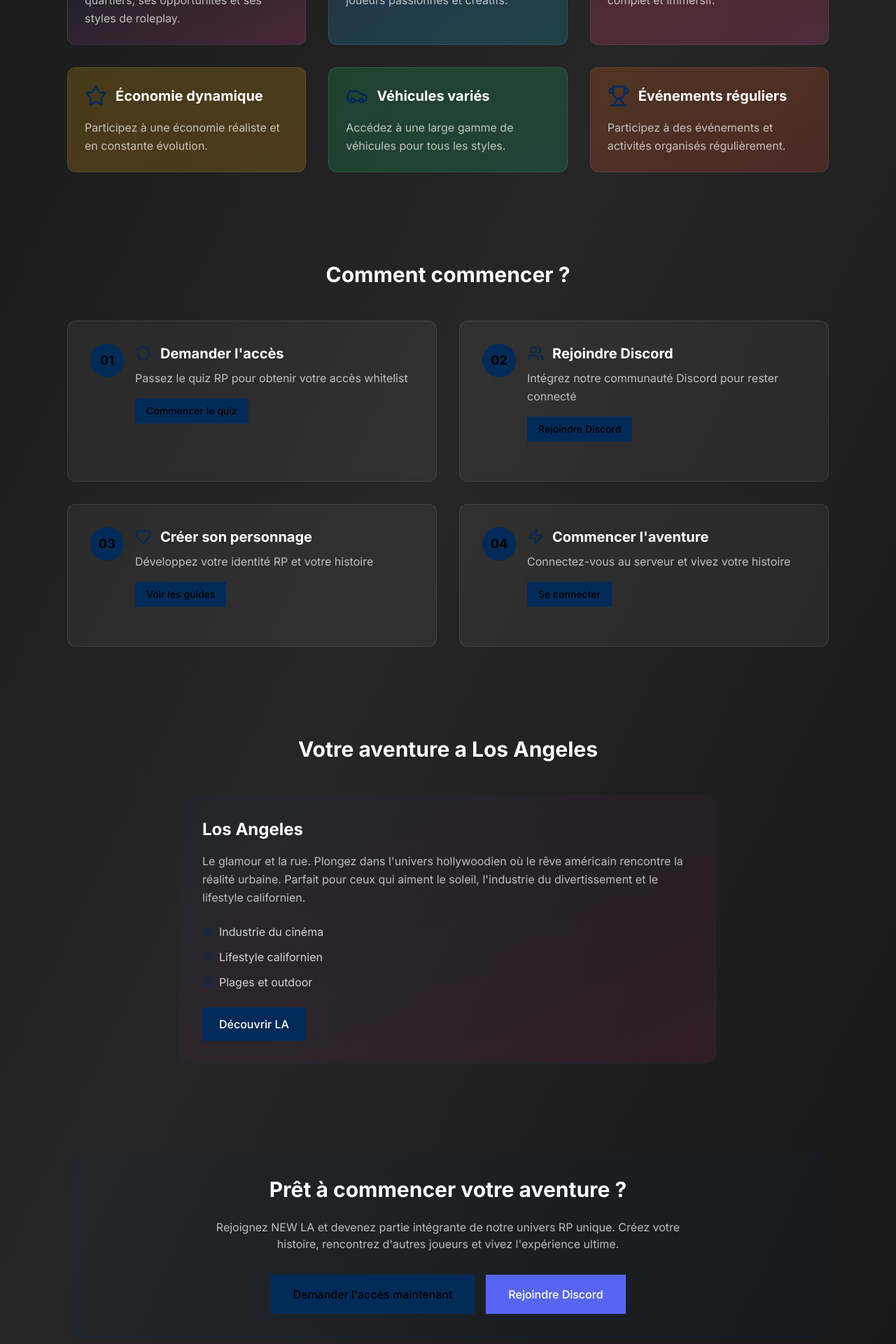
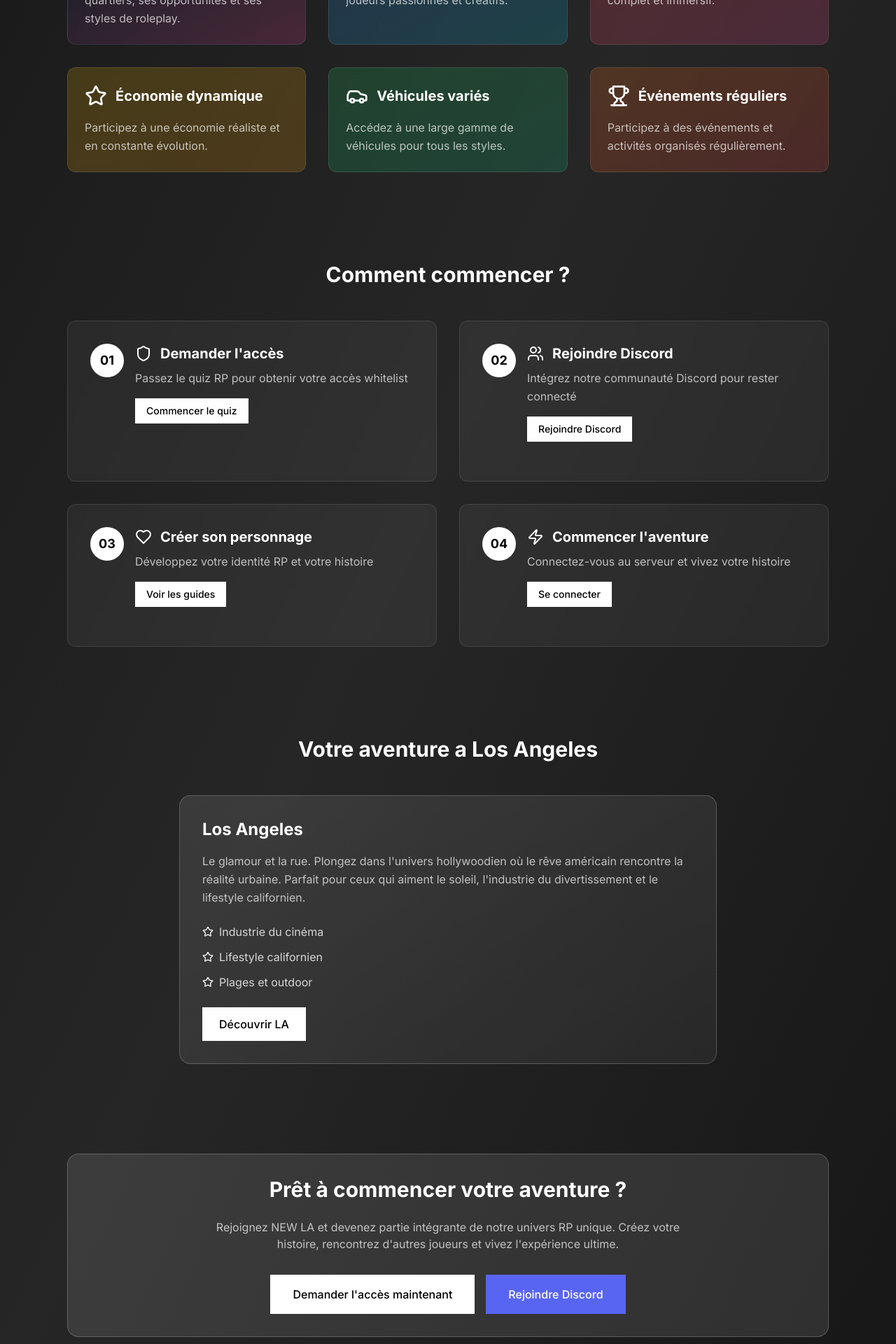
Before and after one commit to newlacity/newlaweb, a Next.js app: page /join in a window 1280 px wide. Shown: the part 820-2740 px from the top of the page at 70% size. Built offline with nearby package versions, Linux system fonts and the light colour scheme.

Commit message:
style: harmonize home and whitelist colors with catalogue.
Made-with: Cursor

```diff
--- a/app/join/page.tsx
+++ b/app/join/page.tsx
@@ -94,7 +94,7 @@ export default function JoinPage() {
         <div className="relative max-w-6xl mx-auto px-4 sm:px-6 lg:px-8 py-20">
           <Link
             href="/"
-            className="inline-flex items-center gap-2 text-[#022b59] hover:text-[#022b59] transition-colors duration-300 mb-8"
+            className="inline-flex items-center gap-2 text-white hover:text-white/80 transition-colors duration-300 mb-8"
           >
             <ArrowLeft className="w-4 h-4" />
             Retour à l'accueil
@@ -114,7 +114,7 @@ export default function JoinPage() {
                 const Icon = stat.icon
                 return (
                   <div key={index} className="text-center">
-                    <Icon className="w-8 h-8 text-[#022b59] mx-auto mb-2" />
+                    <Icon className="w-8 h-8 text-white mx-auto mb-2" />
                     <div className="text-2xl font-bold text-white">{stat.value}</div>
                     <div className="text-white/60 text-sm">{stat.label}</div>
                   </div>
@@ -140,7 +140,7 @@ export default function JoinPage() {
                 className={`bg-gradient-to-br ${feature.color} backdrop-blur-sm border border-white/10 rounded-xl p-6 hover:bg-white/5 transition-all duration-300 group`}
               >
                 <div className="flex items-center gap-3 mb-4">
-                  <Icon className="w-8 h-8 text-[#022b59]" />
+                  <Icon className="w-8 h-8 text-white" />
                   <h3 className="text-xl font-bold text-white">{feature.title}</h3>
                 </div>
                 <p className="text-white/70 leading-relaxed">
@@ -168,13 +168,13 @@ export default function JoinPage() {
               >
                 <div className="flex items-start gap-4 mb-6">
                   <div className="flex-shrink-0">
-                    <div className="w-12 h-12 bg-[#022b59] rounded-full flex items-center justify-center text-black font-bold text-lg">
+                    <div className="w-12 h-12 bg-white rounded-full flex items-center justify-center text-black font-bold text-lg">
                       {step.step}
                     </div>
                   </div>
                   <div className="flex-1">
                     <div className="flex items-center gap-3 mb-2">
-                      <Icon className="w-6 h-6 text-[#022b59]" />
+                      <Icon className="w-6 h-6 text-white" />
                       <h3 className="text-xl font-bold text-white">{step.title}</h3>
                     </div>
                     <p className="text-white/70 leading-relaxed mb-4">
@@ -182,7 +182,7 @@ export default function JoinPage() {
                     </p>
                     <Link
                       href={step.href}
-                      className="inline-flex items-center gap-2 bg-[#022b59] text-black px-4 py-2 rounded-lg font-medium hover:bg-[#022b59] transition-colors duration-300 text-sm"
+                      className="inline-flex items-center gap-2 bg-white text-black px-4 py-2 rounded-lg font-medium hover:bg-white/90 transition-colors duration-300 text-sm"
                     >
                       {step.action}
                     </Link>
@@ -202,7 +202,7 @@ export default function JoinPage() {
 
         <div className="grid grid-cols-1 gap-8">
           {/* Los Angeles */}
-          <div className="bg-gradient-to-br from-[#022b59]/10 to-pink-600/10 border border-[#022b59]/20 rounded-2xl p-8 max-w-3xl mx-auto">
+          <div className="bg-gradient-to-br from-white/10 to-white/5 border border-white/20 rounded-2xl p-8 max-w-3xl mx-auto">
             <h3 className="text-2xl font-bold text-white mb-4">Los Angeles</h3>
             <p className="text-white/70 mb-6 leading-relaxed">
               Le glamour et la rue. Plongez dans l'univers hollywoodien où le rêve américain
@@ -211,21 +211,21 @@ export default function JoinPage() {
             </p>
             <div className="space-y-3 mb-6">
               <div className="flex items-center gap-2 text-white/80">
-                <Star className="w-4 h-4 text-[#022b59]" />
+                <Star className="w-4 h-4 text-white" />
                 <span>Industrie du cinéma</span>
               </div>
               <div className="flex items-center gap-2 text-white/80">
-                <Star className="w-4 h-4 text-[#022b59]" />
+                <Star className="w-4 h-4 text-white" />
                 <span>Lifestyle californien</span>
               </div>
               <div className="flex items-center gap-2 text-white/80">
-                <Star className="w-4 h-4 text-[#022b59]" />
+                <Star className="w-4 h-4 text-white" />
                 <span>Plages et outdoor</span>
               </div>
             </div>
             <Link
               href="/la-details"
-              className="inline-flex items-center gap-2 bg-[#022b59] text-white px-6 py-3 rounded-lg font-medium hover:bg-[#022b59] transition-colors duration-300"
+              className="inline-flex items-center gap-2 bg-white text-black px-6 py-3 rounded-lg font-medium hover:bg-white/90 transition-colors duration-300"
             >
               Découvrir LA
             </Link>
@@ -235,7 +235,7 @@ export default function JoinPage() {
 
       {/* Final CTA */}
       <div className="max-w-6xl mx-auto px-4 sm:px-6 lg:px-8 py-16">
-        <div className="bg-gradient-to-r from-[#022b59]/10 to-[#022b59]/10 border border-[#022b59]/20 rounded-2xl p-8 text-center">
+        <div className="bg-gradient-to-r from-white/10 to-white/10 border border-white/20 rounded-2xl p-8 text-center">
           <h2 className="text-3xl font-bold text-white mb-6">
             Prêt à commencer votre aventure ?
           </h2>
@@ -246,7 +246,7 @@ export default function JoinPage() {
           <div className="flex flex-col sm:flex-row gap-4 justify-center">
             <Link
               href="/whitelist"
-              className="bg-[#022b59] text-black px-8 py-4 rounded-lg font-medium hover:bg-[#022b59] transition-colors duration-300"
+              className="bg-white text-black px-8 py-4 rounded-lg font-medium hover:bg-white/90 transition-colors duration-300"
             >
               Demander l'accès maintenant
             </Link>
--- a/app/page.tsx
+++ b/app/page.tsx
@@ -7,7 +7,7 @@ import { DiscordSection } from "@/components/discord-section"
 
 export default function HomePage() {
   return (
-    <div className="min-h-screen bg-gradient-to-b from-neutral-900 to-[#022b59]/35 overflow-x-hidden">
+    <div className="min-h-screen bg-gradient-to-b from-neutral-900 via-neutral-800 to-neutral-900 overflow-x-hidden">
       <main>
         <HeroSection />
         <ServerSection />
--- a/components/hero-section.tsx
+++ b/components/hero-section.tsx
@@ -67,7 +67,7 @@ export function HeroSection() {
             />
           </div>
           <div className="space-y-4 mb-12">
-            <p className="text-2xl md:text-3xl font-extralight text-white/80 tracking-wide">Découvrez une nouvelle vision de <span className="text-[#022b59] font-medium">Los Angeles</span></p>
+            <p className="text-2xl md:text-3xl font-extralight text-white/80 tracking-wide">Découvrez une nouvelle vision de <span className="text-white font-medium">Los Angeles</span></p>
             <p className="text-lg text-white/50 font-light max-w-2xl mx-auto leading-relaxed">
               Une ville où les rêves se réalisent, où les gens se rencontrent et où les opportunités sont innombrables.
             </p>
@@ -77,7 +77,7 @@ export function HeroSection() {
         <div className="flex flex-col sm:flex-row gap-6 justify-center items-center">
           <button onClick={handleDiscordLogin} className="group relative overflow-hidden bg-white text-black px-12 py-4 rounded-full text-sm font-medium transition-all duration-500 hover:scale-105">
             <a href="https://discord.gg/newlawl" className="relative z-10 group-hover:text-white transition-colors duration-300">Rejoindre</a>
-            <div className="absolute inset-0 bg-[#022b59] scale-x-0 group-hover:scale-x-100 transition-transform duration-500 origin-left"></div>
+            <div className="absolute inset-0 bg-neutral-500 scale-x-0 group-hover:scale-x-100 transition-transform duration-500 origin-left"></div>
           </button>
 
           <button className="group flex items-center space-x-2 text-white/60 hover:text-white transition-all duration-300">
--- a/components/server-section.tsx
+++ b/components/server-section.tsx
@@ -146,7 +146,7 @@ export function ServerSection() {
           <h2 className="text-5xl md:text-6xl font-extralight text-white mb-6 tracking-tight">
             Los Angeles,
             <br />
-            <span className="text-[#022b59] font-medium">Un univers.</span>
+            <span className="text-white font-medium">Un univers.</span>
           </h2>
         </div>
         <div className="relative flex flex-row gap-8 min-h-[800px] items-center justify-center">
@@ -154,7 +154,7 @@ export function ServerSection() {
           <div className="relative h-full flex flex-col items-center justify-center mr-8">
             <div className="relative h-80 w-1 bg-white/10 rounded-full flex flex-col items-center">
               <div
-                className="absolute left-0 top-0 w-1 bg-[#022b59] rounded-full transition-all duration-500"
+                className="absolute left-0 top-0 w-1 bg-white rounded-full transition-all duration-500"
                 style={{ height: `${((activeStep + 1) / steps.length) * 100}%` }}
               ></div>
               {/* Steps markers */}
@@ -163,7 +163,7 @@ export function ServerSection() {
                   key={i}
                   className={`absolute left-1/2 -translate-x-1/2 w-3 h-3 rounded-full border-2 ${
                     i <= activeStep
-                      ? "bg-[#022b59] border-[#022b59]"
+                      ? "bg-white border-white"
                       : "bg-white/10 border-white/30"
                   }`}
                   style={{ top: `${(i / (steps.length - 1)) * 100}%`, transform: "translate(-50%, -50%)" }}
@@ -194,8 +194,8 @@ export function ServerSection() {
                   href={step.link.href}
                   className={`font-medium transition-colors ${
                     i === activeStep
-                      ? "text-[#022b59] hover:text-[#022b59]/80"
-                      : "text-[#022b59]/60 pointer-events-none"
+                      ? "text-white hover:text-white/80"
+                      : "text-white/50 pointer-events-none"
                   }`}
                 >
                   {step.link.label}
```
Also changed, not shown: app/whitelist/page.tsx (+14 -14 lines), components/discord-section.tsx (+4 -4 lines), components/experience-section.tsx (+5 -5 lines).
